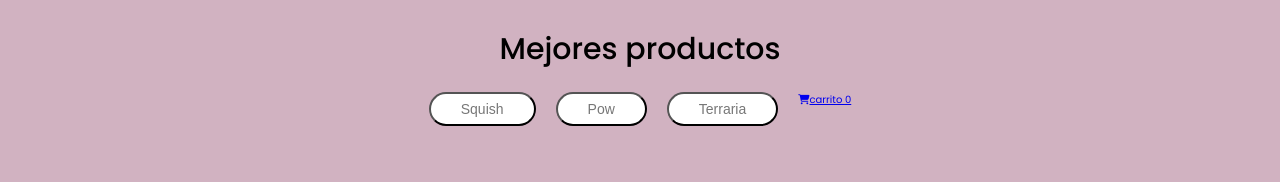
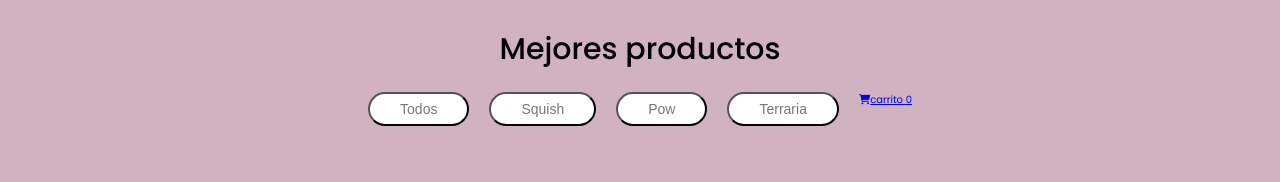
Before and after one commit to Elpuzzupuzu/Ecommers-Frontmk3, a plain HTML site: page index.html in a window 1280 px wide. Shown: the part 1146-1328 px from the top of the page. Drawn offline with Linux system fonts and the light colour scheme; no server answers.

Commit message:
cambios ligeros en la seccion de productos

```diff
--- a/index.html
+++ b/index.html
@@ -115,6 +115,7 @@
             <h1 class="heading-1">Mejores productos</h1>
 
             <div class="container-options" id="container-options">
+                <button id="todos"  class="boton-menu boton-categoria "> todos</button>
                 <button id="Squismallows"  class="boton-menu boton-categoria "> Squish</button>
                 <button id="pow"  class="boton-menu boton-categoria "> pow</button>
                 <button id="Terraria"  class="boton-menu boton-categoria "> Terraria</button>
```
